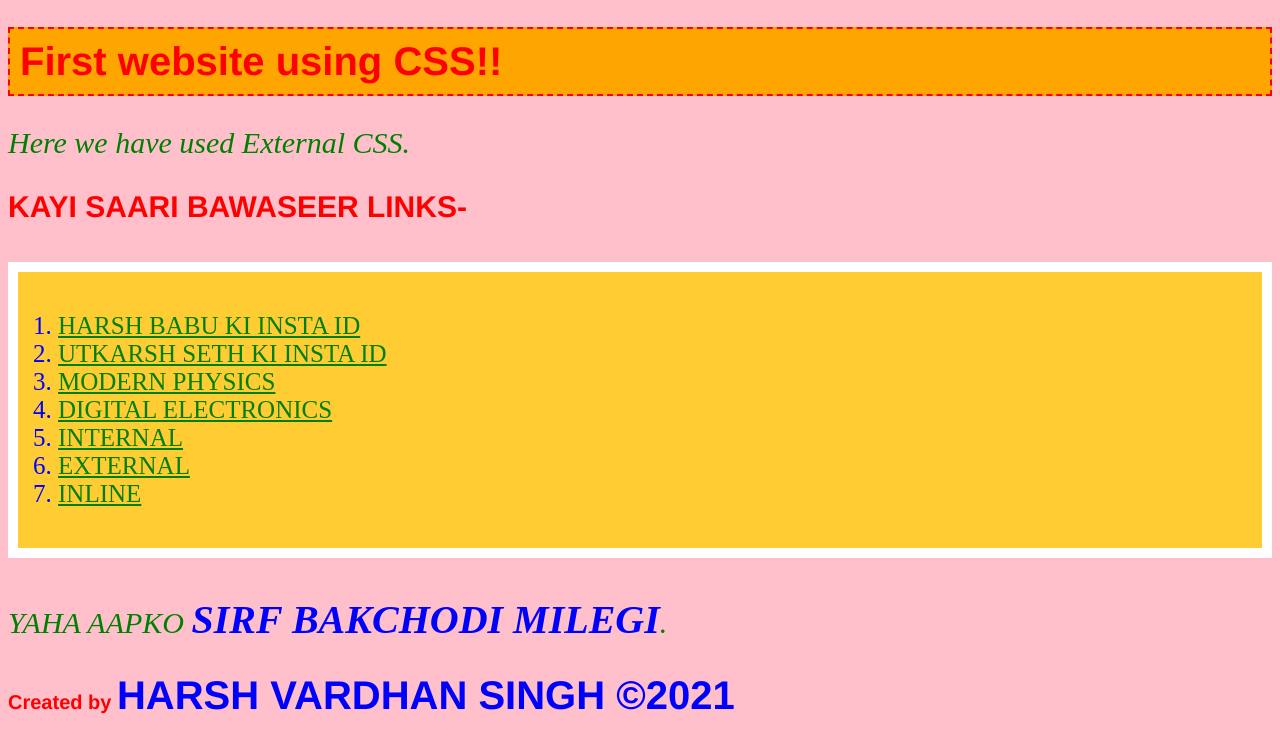
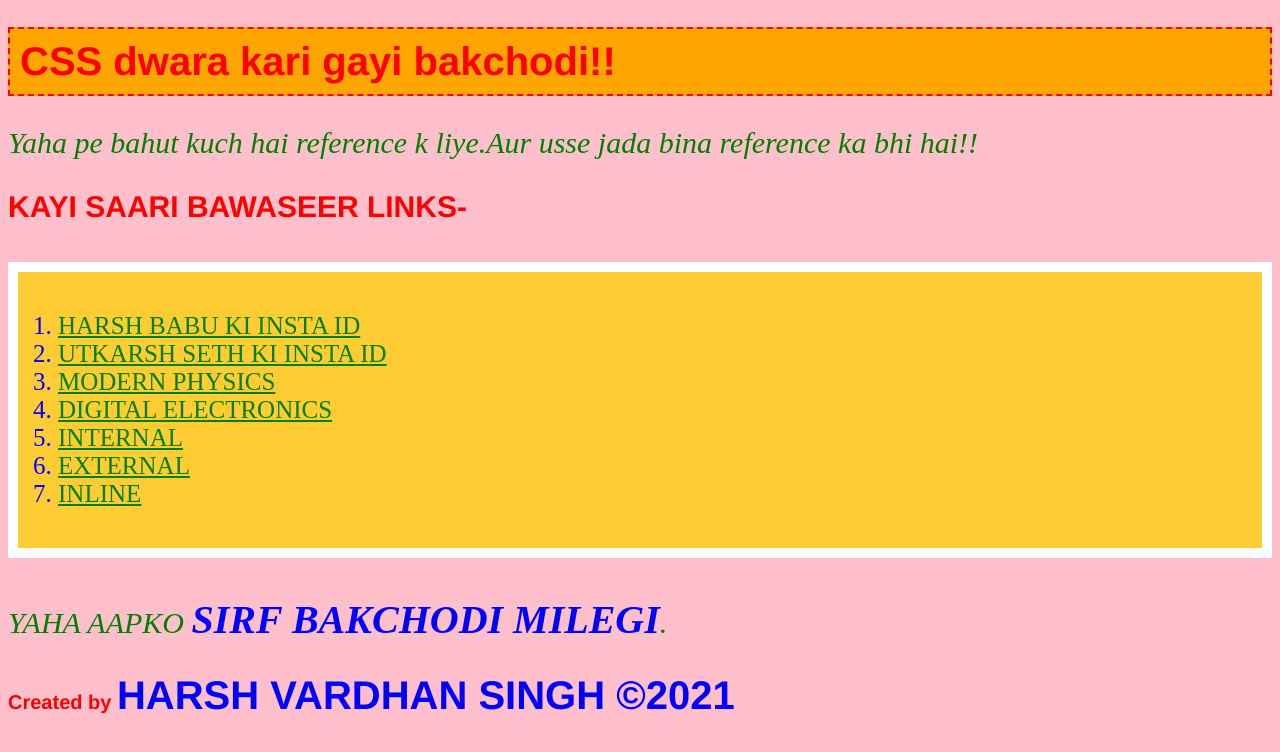
Before and after one commit to harsvardhan83/insta_notes_gyaan.83, a plain HTML site: page index.html in a window 1280 px wide. Drawn offline with Linux system fonts and the light colour scheme.

Commit message:
Update index.html

```diff
--- a/index.html
+++ b/index.html
@@ -6,8 +6,8 @@
 	</head>
 
 	<body>
-		<h1>First website using CSS!!</h1>
-		<p>Here we have used External CSS.</p>
+		<h1>CSS dwara kari gayi bakchodi!!</h1>
+		<p>Yaha pe bahut kuch hai reference k liye.Aur usse jada bina reference ka bhi hai!!</p>
 		<h2>KAYI SAARI BAWASEER LINKS-</h2>
 		<ol>
 			<li><a href="https://www.instagram.com/harsh_vardhan.83/">HARSH BABU KI INSTA ID</a></li>
```
